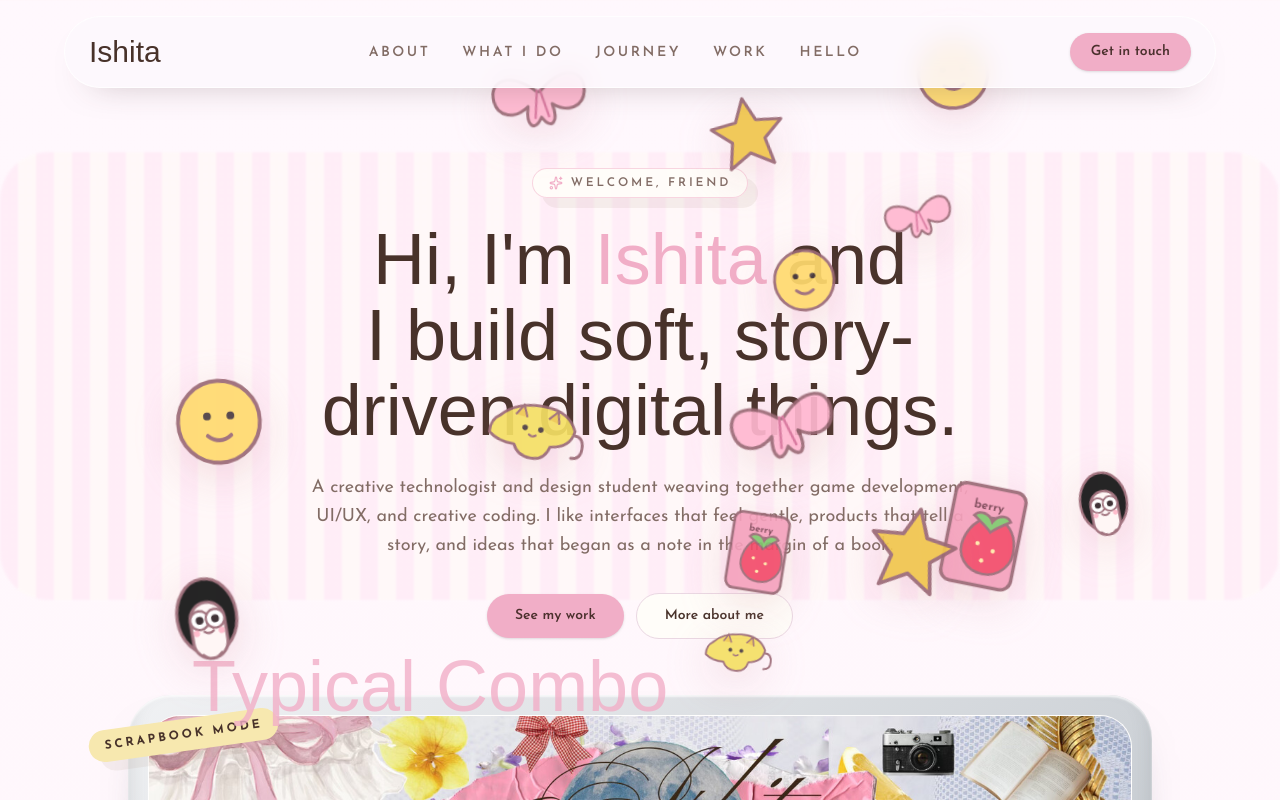
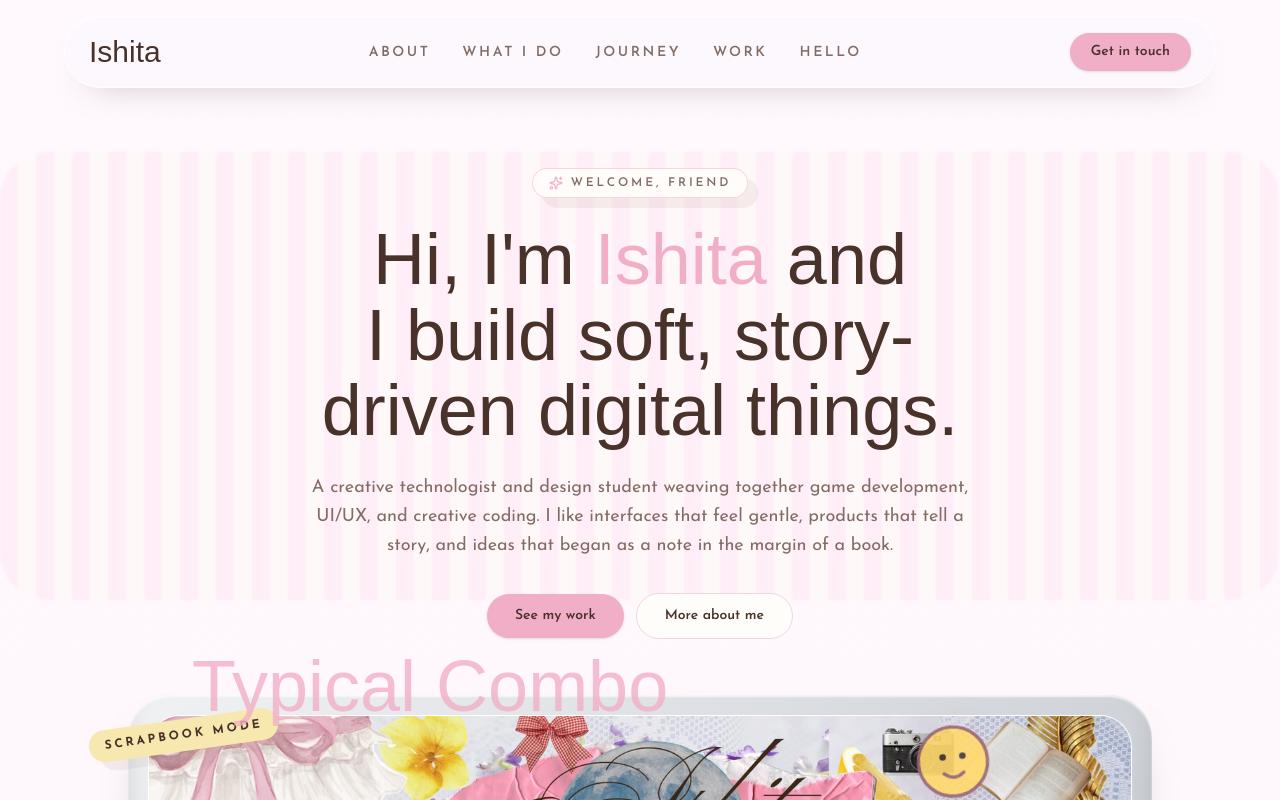
Before and after one commit to Omm2005/ish-website, a Next.js app: page / in a window 1280 px wide. Shown: the top 800 px of the page. Built offline with nearby package versions, Linux system fonts and the light colour scheme; a web font is replaced by a local one.

Commit message:
Ish Website

```diff
--- a/components/floating-avatars.tsx
+++ b/components/floating-avatars.tsx
@@ -124,7 +124,7 @@ export function FloatingAvatars() {
   }, [])
 
   return (
-    <div className="pointer-events-none fixed inset-0 z-30 overflow-hidden" aria-hidden="true">
+    <div className="pointer-events-none absolute inset-0 z-30 h-full overflow-hidden" aria-hidden="true">
       {stickers.map((sticker, index) => (
         <div
           key={sticker.id}
```
